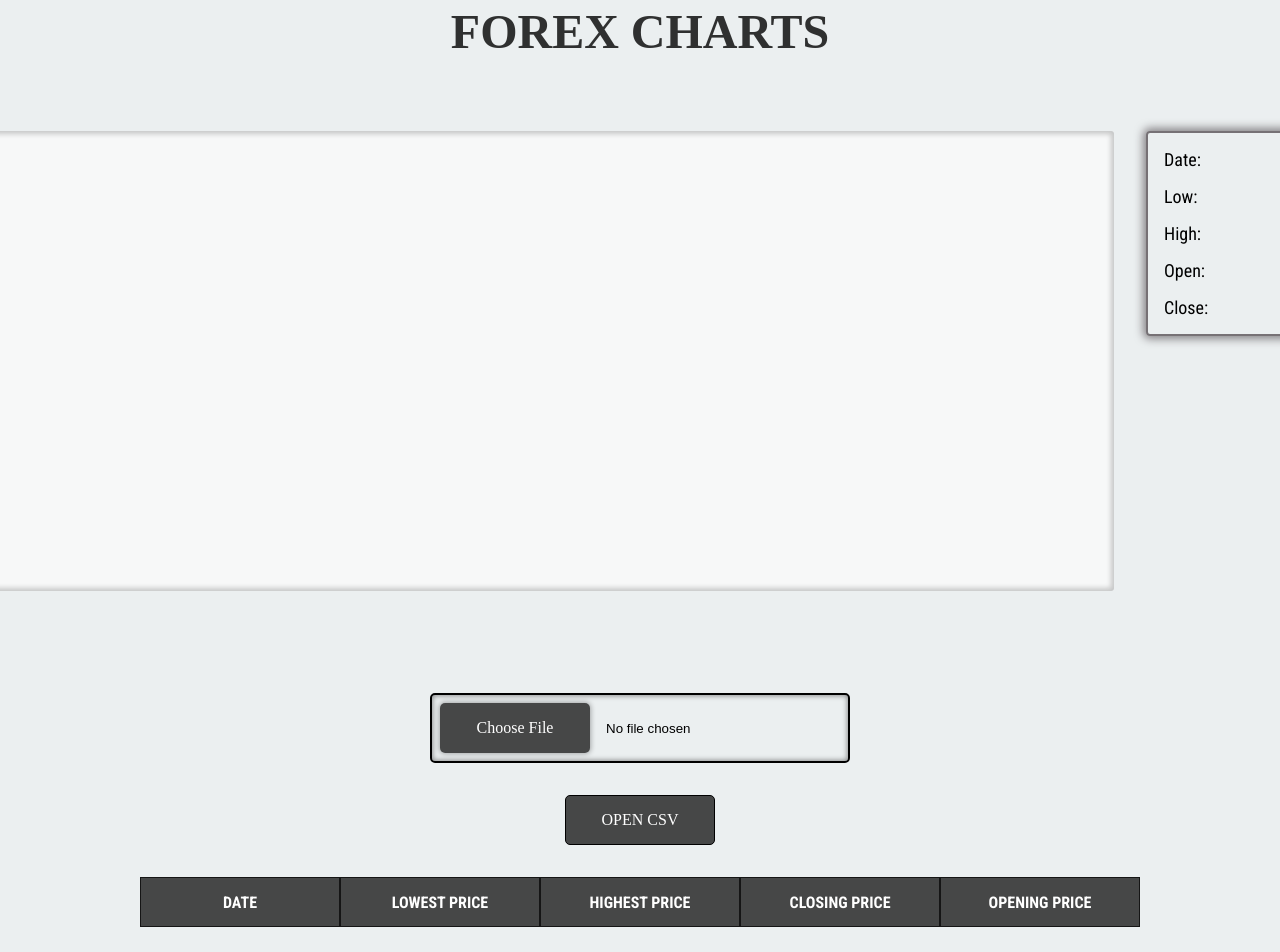
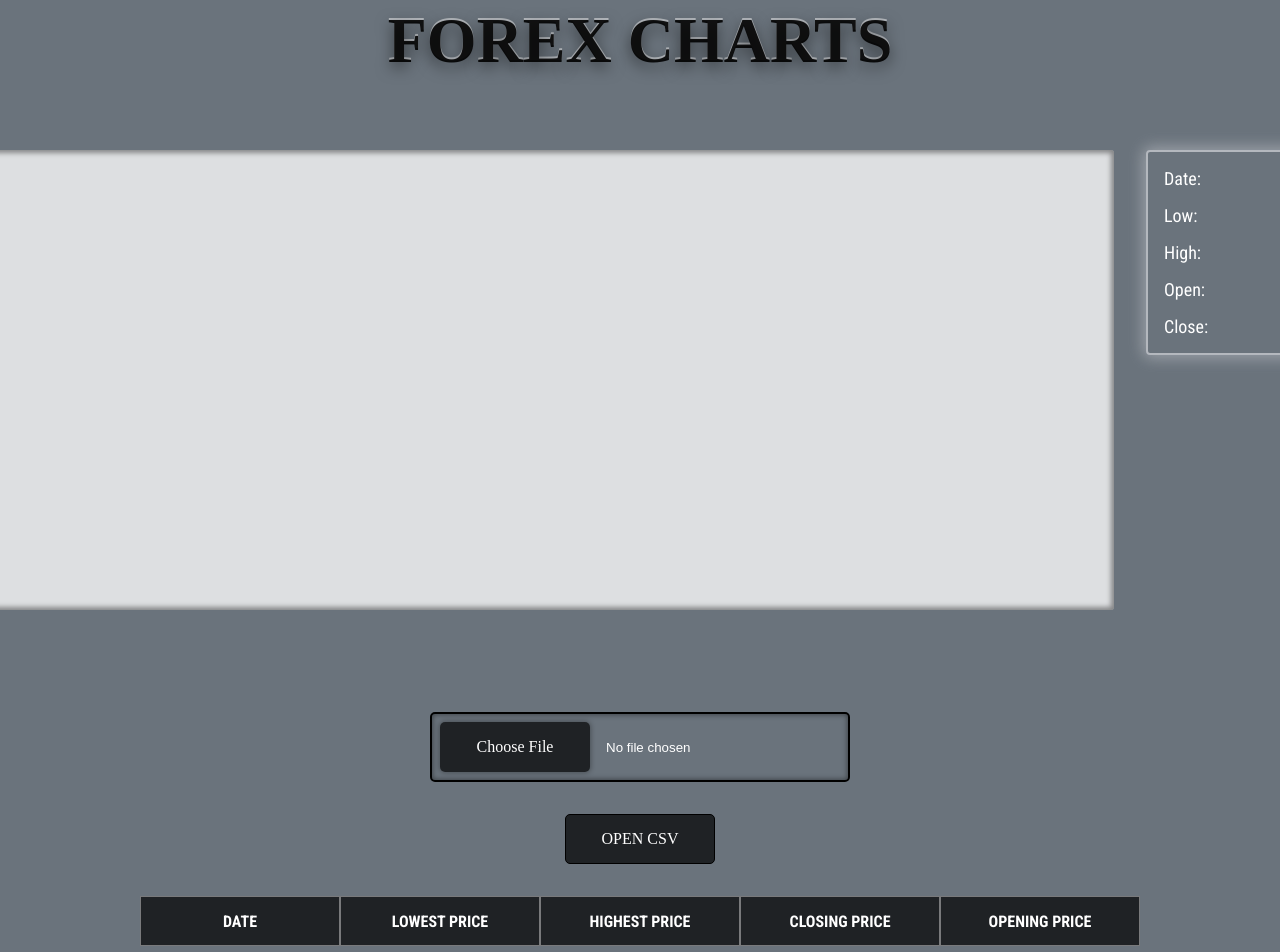
Before and after one commit to georgeonisiforou/Forex-Charts, a Next.js app: page / in a window 1280 px wide. Shown: the part 60-1012 px from the top of the page. Built offline with nearby package versions, Linux system fonts and the light colour scheme; a web font is replaced by a local one.

Commit message:
styling modifications v6

```diff
--- a/components/ForexTable.js
+++ b/components/ForexTable.js
@@ -10,13 +10,15 @@ const Container = styled.div`
   align-items: center;
   padding: 64px;
   gap: 32px;
-  background-color: rgba(60, 100, 110, 0.1);
+  background-color: rgba(90, 100, 110, 0.9);
 `;
 
 const Title = styled.h1`
-  font-size: 48px;
+  font-size: 64px;
   font-family: "ADLaM Display", cursive;
-  color: rgba(0, 0, 0, 0.8);
+  color: rgba(0, 0, 0, 0.9);
+  text-shadow: 0 0.15ch 15px rgba(0, 0, 0, 0.5),
+    0 -2px 0 rgba(255, 255, 255, 0.5);
 `;
 
 const Graph = styled.div`
@@ -31,12 +33,13 @@ const InfoSidebar = styled.div`
   flex-direction: column;
   gap: 16px;
   width: 220px;
-  border: 2px solid rgba(40, 30, 35, 0.6);
+  border: 2px solid rgba(230, 230, 235, 0.6);
   padding: 1rem;
   height: fit-content;
   border-radius: 4px;
   font-size: 18px;
-  box-shadow: 0px 0px 8px 3px rgba(40, 30, 35, 0.5);
+  box-shadow: 0px 0px 15px 3px rgba(230, 230, 235, 0.4);
+  color: #fff;
 `;
 
 const Table = styled.div`
@@ -60,11 +63,12 @@ const TableRow = styled.div`
 
 const Cell = styled.div`
   flex: 1;
-  border: 1px solid rgba(0, 0, 0, 0.7);
+  border: 1px solid rgba(255, 255, 255, 0.4);
   display: flex;
   justify-content: center;
   align-items: center;
   height: 50px;
+  color: #fff;
 `;
 
 const FetchDataBtn = styled.button`
@@ -92,6 +96,7 @@ const InputFile = styled.input`
   border-radius: 5px;
   border: 2px solid #000;
   box-shadow: inset 0px 0px 5px 1px rgba(0, 0, 0, 0.4);
+  color: #fff;
 
   &::file-selector-button {
     background-color: rgba(0, 0, 0, 0.7);
@@ -115,13 +120,13 @@ const GraphContainer = styled.div`
   position: relative;
   margin-bottom: 30px;
   border-radius: 3px;
-  box-shadow: 0px 0px 5px 3px rgba(0, 0, 0, 0.2) inset;
+  box-shadow: 0px 0px 5px 3px rgba(0, 0, 0, 0.4) inset;
 `;
 
 const YAxisLine = styled.div`
   width: 10px;
   height: 2px;
-  background-color: #000;
+  background-color: #fff;
 `;
 
 const YAxisValue = styled.div`
@@ -132,12 +137,13 @@ const YAxisValue = styled.div`
   position: absolute;
   left: -80px;
   bottom: ${({ positionb }) => `${positionb}px`};
+  color: #fff;
 `;
 
 const XAxisLine = styled.div`
   width: 2px;
   height: 10px;
-  background-color: #000;
+  background-color: #fff;
 `;
 
 const XAxisValue = styled.div`
@@ -146,8 +152,9 @@ const XAxisValue = styled.div`
   justify-content: space-between;
   position: absolute;
   left: ${({ positionl }) => `${positionl}px`};
-  bottom: -22px;
-  font-size: 10px;
+  bottom: -20px;
+  font-size: 8px;
+  color: #fff;
 `;
 
 const LowHighLine = styled.div`
```
